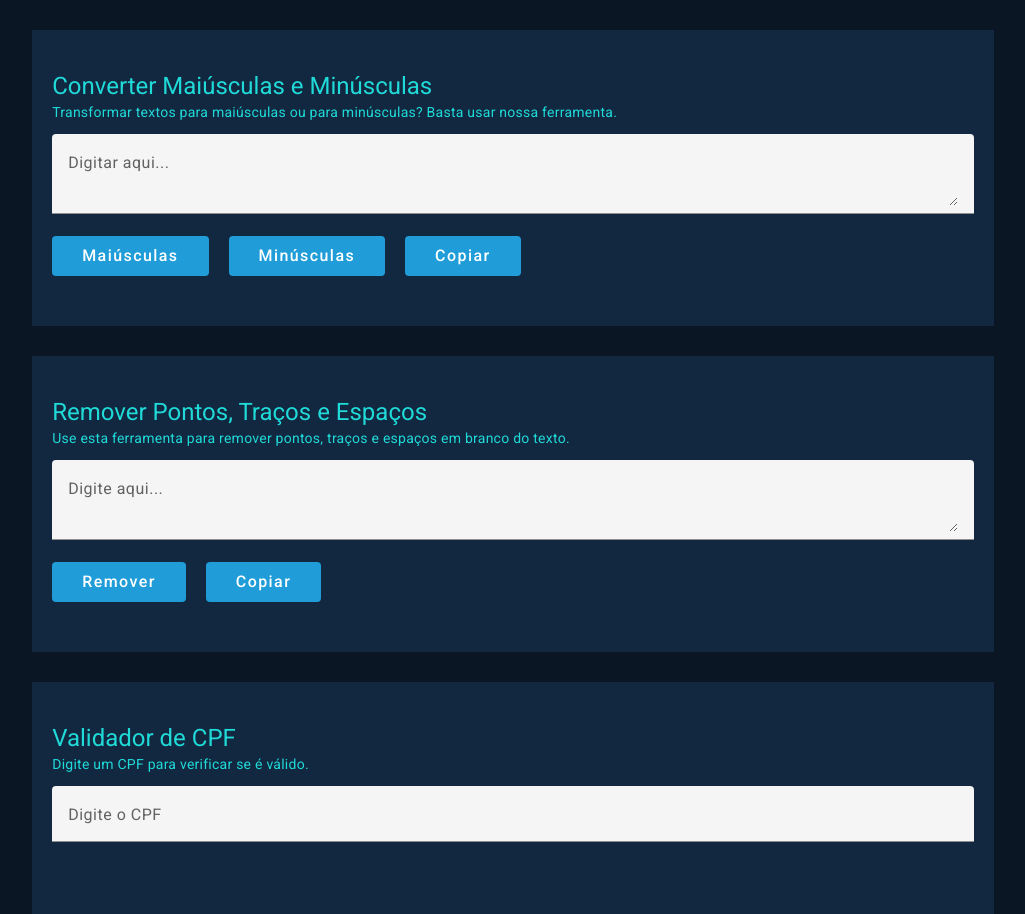
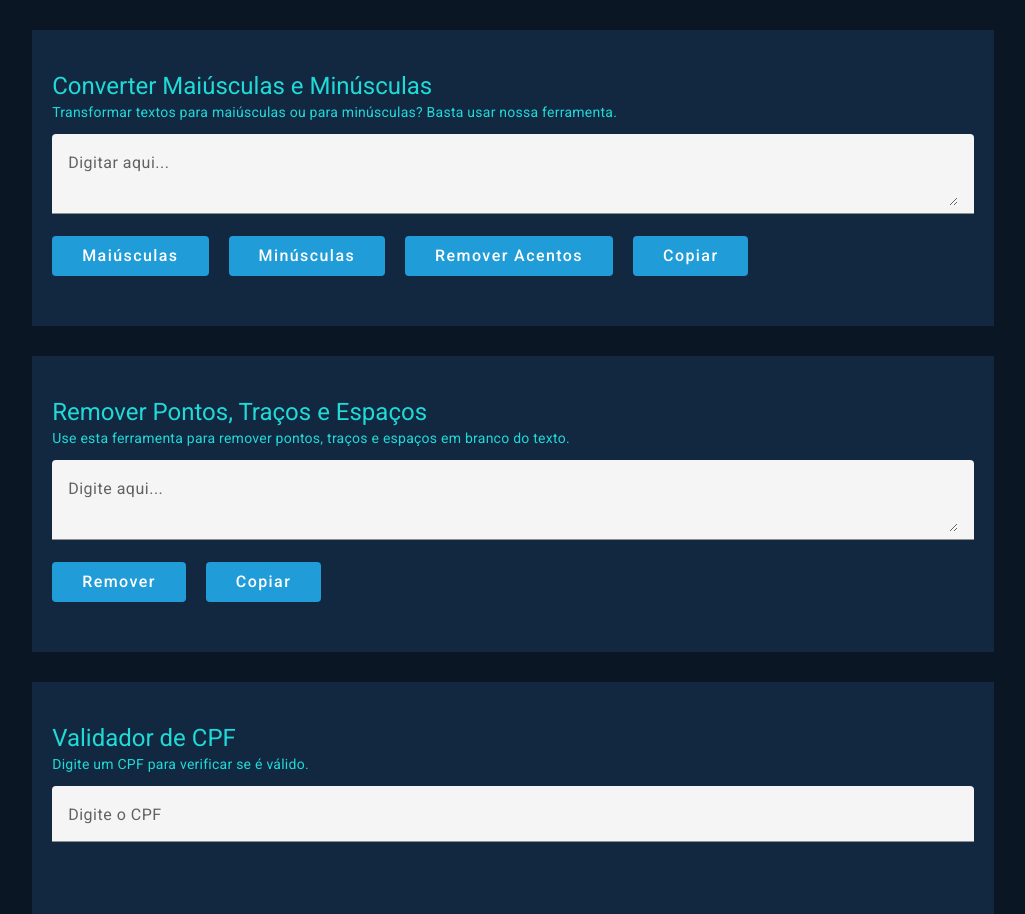
Before and after one commit to JuanLuky/devtools-prod, an Angular app: page / in a window 1280 px wide. Shown: the whole page, without its empty margins (127-1152 px from the left). Built offline with nearby package versions, Linux system fonts and the light colour scheme.

Commit message:
Feat: botão de remover acentos criado.

```diff
--- a/src/app/components/convert-text/convert-text.component.html
+++ b/src/app/components/convert-text/convert-text.component.html
@@ -10,8 +10,8 @@
   <div class="btn-group" role="group">
     <button [disabled]="!text" class="btn" mat-raised-button type="button" (click)="convertToUpperCase()">Maiúsculas</button>
     <button [disabled]="!text" class="btn" mat-raised-button type="button" (click)="convertToLowerCase()">Minúsculas</button>
+    <button [disabled]="!text" class="btn" mat-raised-button type="button" (click)="removeAccents()">Remover Acentos</button>
     <button [disabled]="!text" class="btn" mat-raised-button type="button" (click)="copyToClipboard()">Copiar</button>
-
   </div>
 
   <div class="result-group">
--- a/src/app/components/convert-text/convert-text.component.ts
+++ b/src/app/components/convert-text/convert-text.component.ts
@@ -27,6 +27,11 @@ export class ConvertTextComponent {
     this.cleanedText = this.text.toLowerCase();
   }
 
+  removeAccents() {
+    this.showResult = true;
+    this.cleanedText = this.text.normalize('NFD').replace(/[\u0300-\u036f]/g, '').toLocaleUpperCase();
+  }
+
   copyToClipboard() {
     if (navigator.clipboard) {
       navigator.clipboard.writeText(this.cleanedText).then(() => {
--- a/src/index.html
+++ b/src/index.html
@@ -5,7 +5,7 @@
   <title>Tools Prod</title>
   <base href="/">
   <meta name="viewport" content="width=device-width, initial-scale=1">
-  <link rel="icon" type="image/x-icon" href="favicon.ico">
+  <link rel="icon" type="image/x-icon" href="tools.png">
   <link href="https://fonts.googleapis.com/css2?family=Roboto:wght@300;400;500&display=swap" rel="stylesheet">
   <link href="https://fonts.googleapis.com/icon?family=Material+Icons" rel="stylesheet">
 </head>
```
Also changed, not shown: src/tools.png (added).
